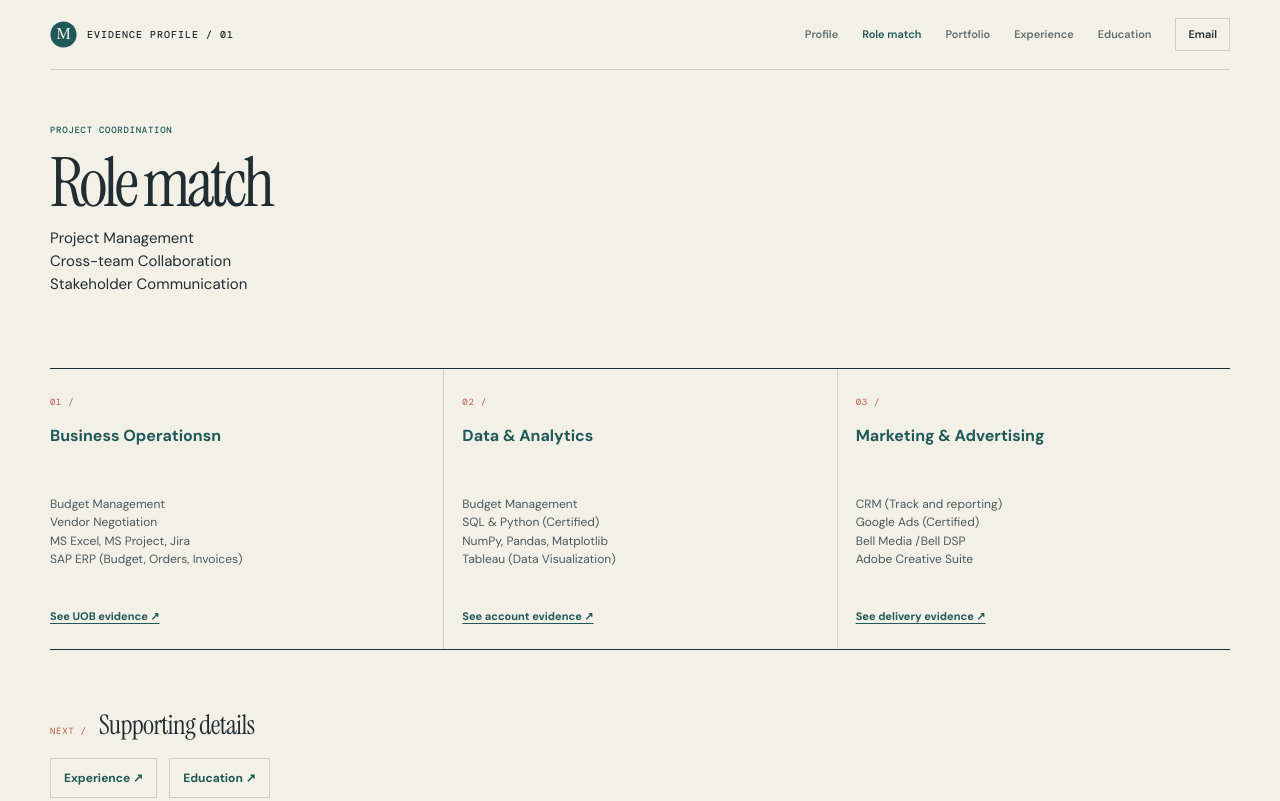
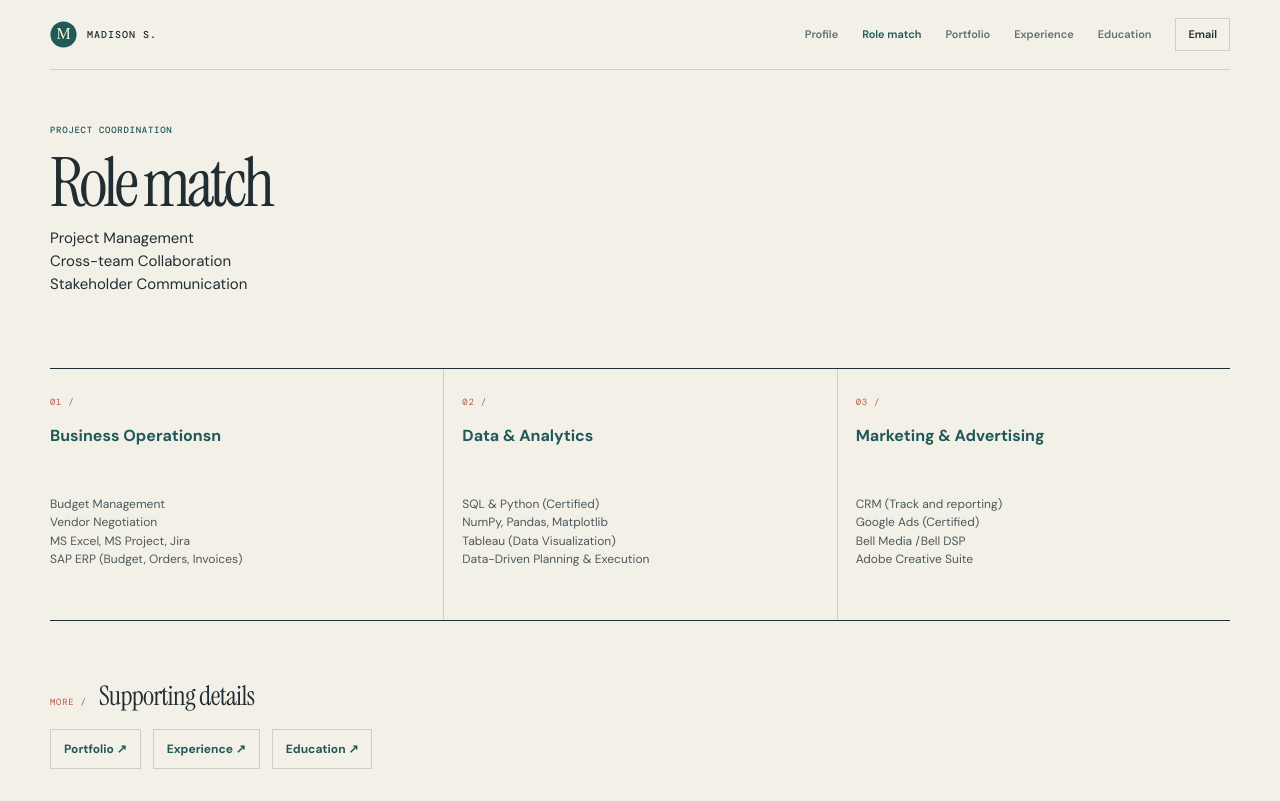
Before and after one commit to madi999999/portfolio, a plain HTML site: page RoleMatch.html in a window 1280 px wide. Shown: the top 801 px of the page. Drawn offline with nearby package versions, Linux system fonts and the light colour scheme.

Commit message:
Update RoleMatch.html

```diff
--- a/RoleMatch.html
+++ b/RoleMatch.html
@@ -11,7 +11,7 @@
   </head>
   <body>
     <header class="site-header shell">
-      <a class="brand" href="index.html" aria-label="Madison S. home"><img src="images/monogram.svg" alt=""><span>Evidence profile / 01</span></a>
+      <a class="brand" href="index.html" aria-label="Madison S. home"><img src="images/monogram.svg" alt=""><span>Madison S.</span></a>
       <button class="menu-toggle" type="button" aria-expanded="false" aria-controls="site-nav">Menu</button>
       <nav class="site-nav" id="site-nav" aria-label="Main navigation">
         <a href="index.html" data-page="index.html">Profile</a>
@@ -32,6 +32,7 @@
               Cross-team Collaboration <br>
               Stakeholder Communication</p></p>
       </header>
+
       <section class="section" aria-label="Role alignment">
         <div class="capability-grid">
           <article>
@@ -42,17 +43,18 @@
                 MS Excel, MS Project, Jira <br>
                 SAP ERP (Budget, Orders, Invoices) </p>
             <p><br></p>
-            <a href="Evidence.html#uob">See UOB evidence ↗</a>
+            <!-- <a href="Evidence.html#uob">See UOB experience ↗</a> -->
+
           </article>
           <article>
             <span class="number">02 /</span>
             <h2>Data & Analytics</h2>
-            <p>Budget Management <br>
+            <p>
                 SQL & Python (Certified) <br>
                 NumPy, Pandas, Matplotlib <br>
-                Tableau (Data Visualization) </p>
+                Tableau (Data Visualization) <br>
+              Data-Driven Planning & Execution</p>
               <p><br></p>
-            <a href="Evidence.html#accounts">See account evidence ↗</a>
           </article>
           <article>
             <span class="number">03 /</span>
@@ -64,13 +66,13 @@
               Adobe Creative Suite <br>
             </p>
             <p><br></p>
-            <a href="Evidence.html#accounts">See delivery evidence ↗</a>
           </article>
         </div>
       </section>
       <section class="section">
-        <div class="section-heading"><span class="number">Next /</span><h2>Supporting details</h2></div>
+        <div class="section-heading"><span class="number">More /</span><h2>Supporting details</h2></div>
         <div class="page-links">
+          <a href="Evidence.html">Portfolio ↗</a>
           <a href="Experience.html">Experience ↗</a>
           <a href="Education.html">Education ↗</a>
         </div>
```
